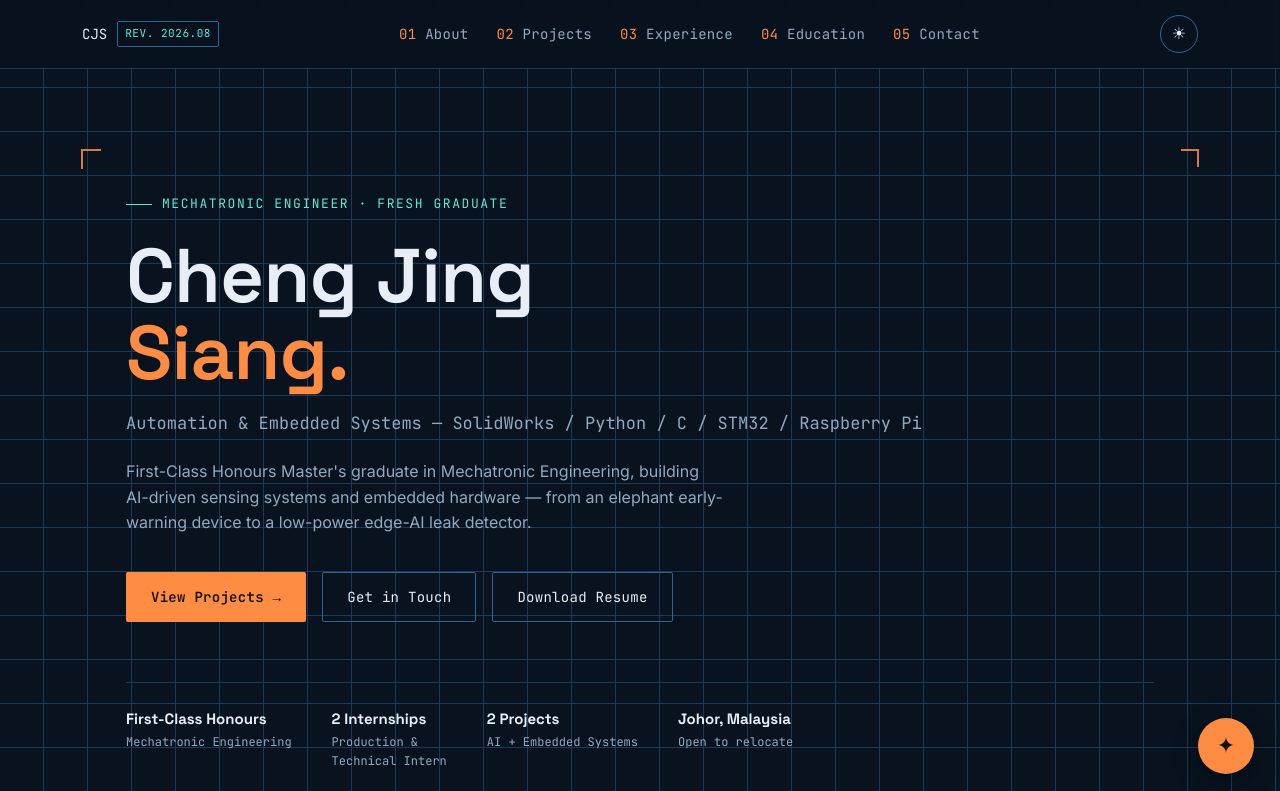
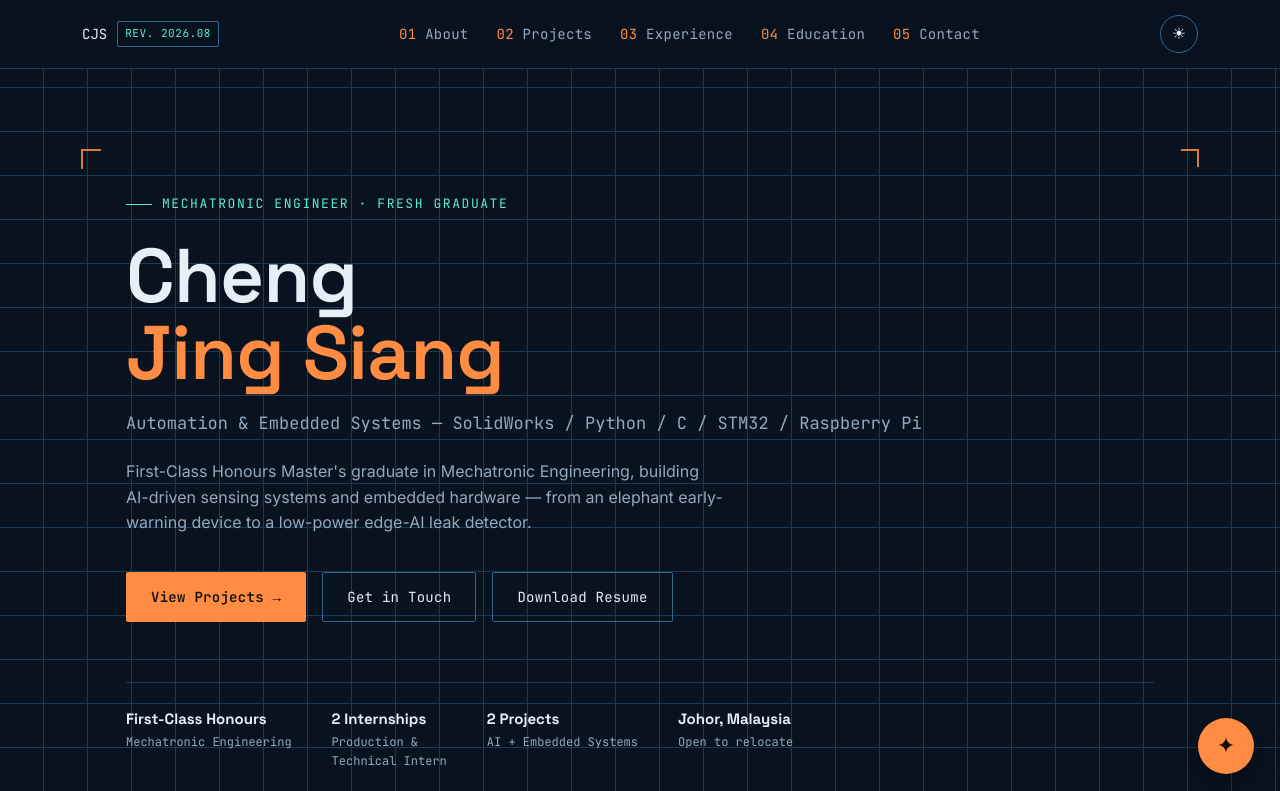
Before and after one commit to JingSiang2306/Portfolio, a plain HTML site: page index.html in a window 1280 px wide. Shown: the top 791 px of the page. Drawn offline with Linux system fonts and the light colour scheme.

Commit message:
Updated name

```diff
--- a/index.html
+++ b/index.html
@@ -446,7 +446,7 @@
     <div class="hero-inner bracket">
       <span class="b-tr"></span><span class="b-bl"></span>
       <div class="eyebrow">Mechatronic Engineer · Fresh Graduate</div>
-      <h1>Cheng Jing<br><em>Siang.</em></h1>
+      <h1>Cheng<br><em>Jing Siang</em></h1>
       <div class="role">Automation &amp; Embedded Systems — SolidWorks / Python / C / STM32 / Raspberry Pi</div>
       <p class="summary">
         First-Class Honours Master's graduate in Mechatronic Engineering, building AI-driven
```
